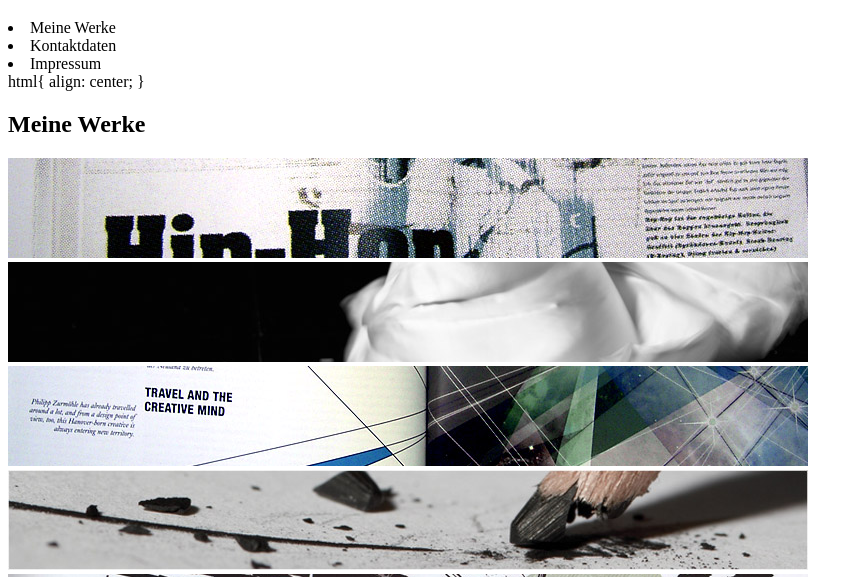
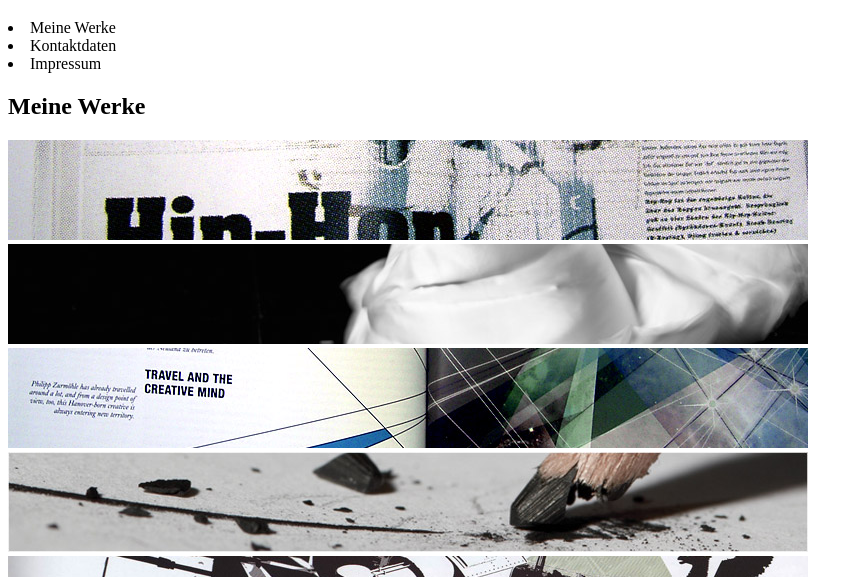
Before and after one commit to tonybree/EIA1-WiSe20-21, a plain HTML site: page Steckbrief/Aufgabe01/Portfolio.htm in a window 1280 px wide. Shown: the part 223-800 px from the top of the page, without its empty margins (0-863 px from the left). Drawn offline with Linux system fonts and the light colour scheme.

Commit message:
try center2?

```diff
--- a/Steckbrief/Aufgabe01/Portfolio.htm
+++ b/Steckbrief/Aufgabe01/Portfolio.htm
@@ -1,4 +1,9 @@
 <!DOCTYPE html>
+<style>
+    html{
+    align-items: center;
+}
+</style>
 <head>
     <video src="clip4.mp4" controls></video>
     <h1>L01 - Portfolio</h1>
@@ -9,9 +14,6 @@
     </nav>
 </head>
 <body>
-    html{
-        align: center;
-    }
 <h2>Meine Werke</h2>
 <img src="grafik1.jpg">
 <img src="foto1.jpg">
```
